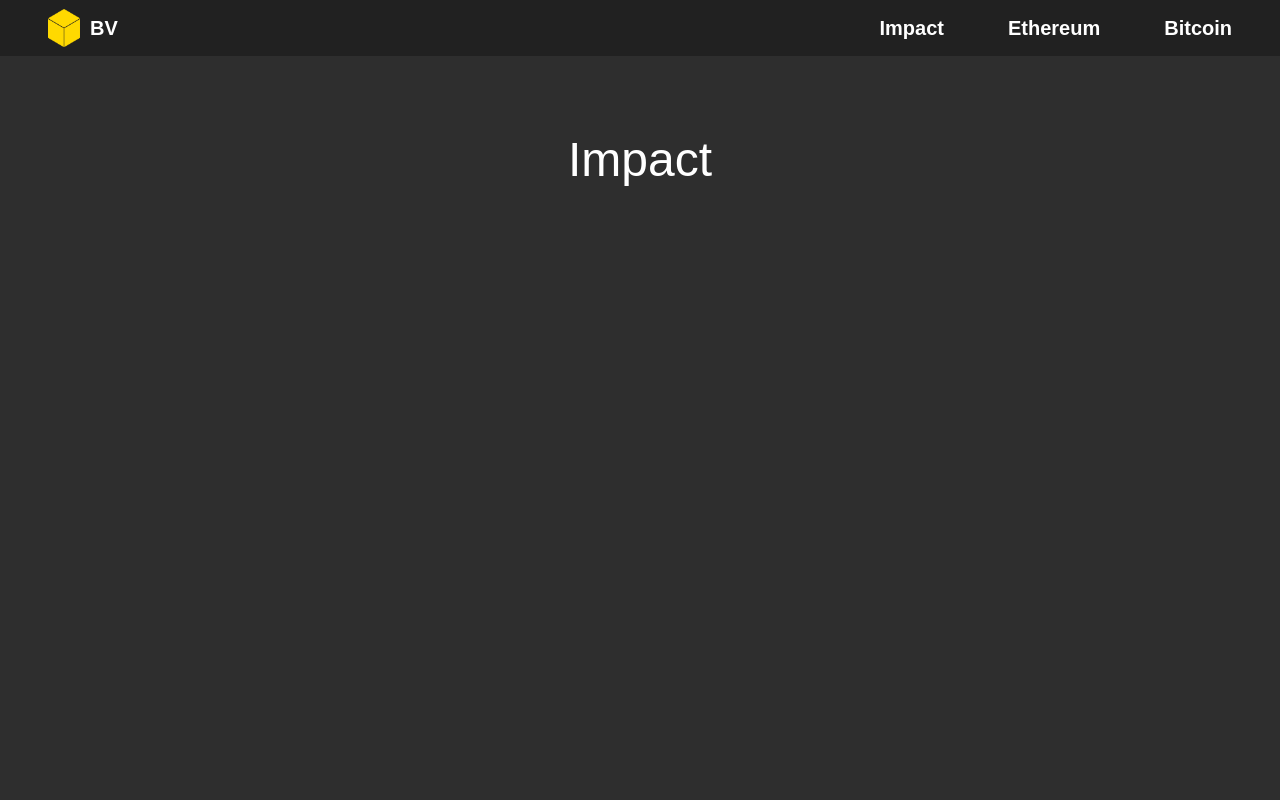
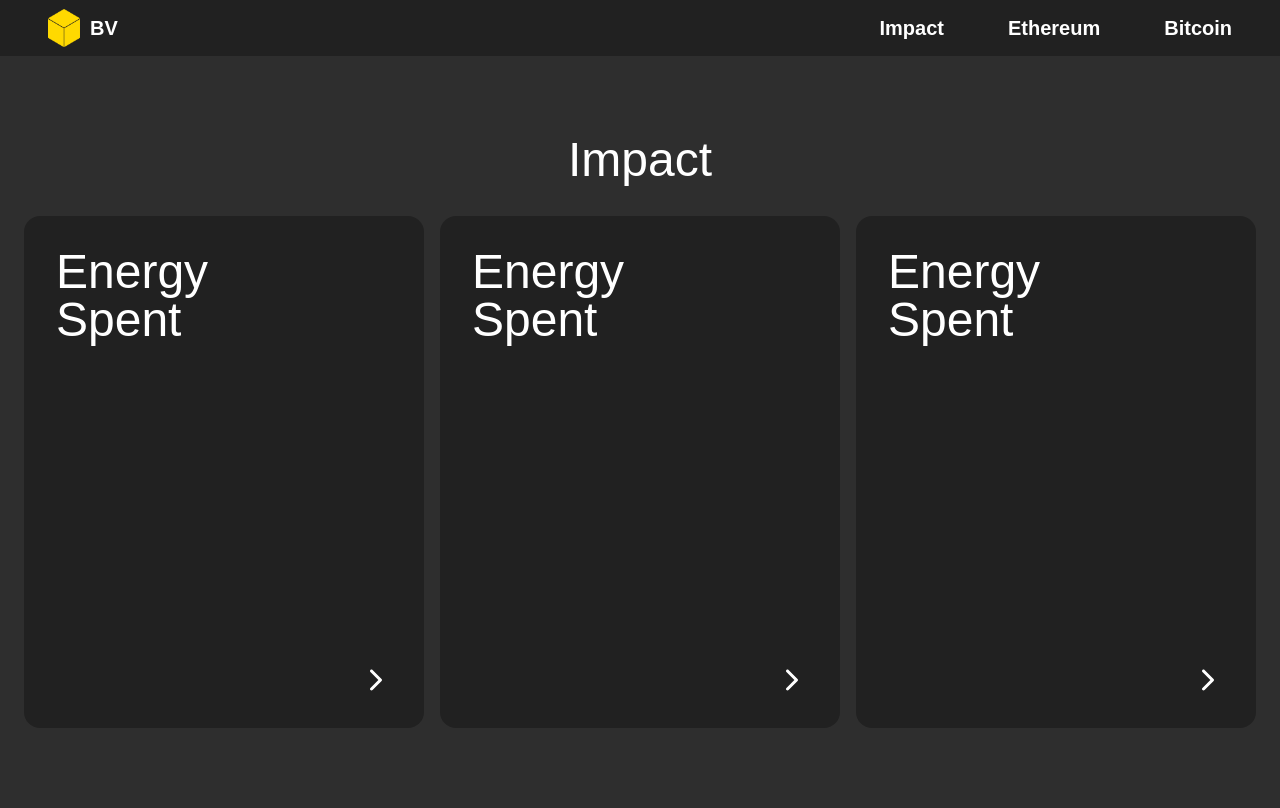
Before and after one commit to 23-jose/blockchainvisualiser, a Next.js app: page /impact in a window 1280 px wide. Built offline with nearby package versions, Linux system fonts and the light colour scheme.

Commit message:
added graph and metrics pages, implemented the UI for the impact page, and created ImpactCard component

```diff
--- /dev/null
+++ b/components/ImpactCard.tsx
@@ -0,0 +1,18 @@
+import { IoIosArrowForward } from "react-icons/io";
+import Link from "next/link";
+
+export default function ImpactCard() {
+  return (
+    <div className="bg-[#212121] rounded-2xl text-white w-100 h-128 flex flex-col justify-between">
+        <div className="text-5xl pl-8 pt-8">
+            Energy<br />
+            Spent
+        </div>
+        <Link href="/impact/graph">
+            <div className="flex justify-end pr-8 pb-8">
+                <IoIosArrowForward className="h-8 w-8" />
+            </div>
+        </Link>
+    </div>
+  );
+}
--- /dev/null
+++ b/src/app/impact/graph/page.tsx
@@ -0,0 +1,12 @@
+import NavigationBar from "../../../../components/NavigationBar";
+
+export default function BitcoinPage() {
+  return (
+    <div className="min-h-screen bg-[#2E2E2E] text-white">
+      <NavigationBar></NavigationBar>
+      <div className="h-full w-full flex flex-col items-center justify-center px-18 py-20">
+        <div className="text-5xl pb-8">GRAPH</div>
+      </div>
+    </div>
+  );
+}
--- /dev/null
+++ b/src/app/impact/metrics/page.tsx
@@ -0,0 +1,12 @@
+import NavigationBar from "../../../../components/NavigationBar";
+
+export default function BitcoinPage() {
+  return (
+    <div className="min-h-screen bg-[#2E2E2E] text-white">
+      <NavigationBar></NavigationBar>
+      <div className="h-full w-full flex flex-col items-center justify-center px-18 py-20">
+        <div className="text-5xl pb-8">METRICS</div>
+      </div>
+    </div>
+  );
+}
--- a/src/app/impact/page.tsx
+++ b/src/app/impact/page.tsx
@@ -1,11 +1,17 @@
 import NavigationBar from "../../../components/NavigationBar";
+import ImpactCard from "../../../components/ImpactCard";
 
 export default function BitcoinPage() {
   return (
     <div className="min-h-screen bg-[#2E2E2E] text-white">
       <NavigationBar></NavigationBar>
-      <div className="h-full w-full flex items-center justify-center px-18 py-20">
-        <div className="text-5xl pb-4">Impact</div>
+      <div className="h-full w-full flex flex-col items-center justify-center px-18 py-20">
+        <div className="text-5xl pb-8">Impact</div>
+        <div className="flex space-x-4 justify-center text-xl">
+          <ImpactCard />
+          <ImpactCard />
+          <ImpactCard />
+        </div>
       </div>
     </div>
   );
```
